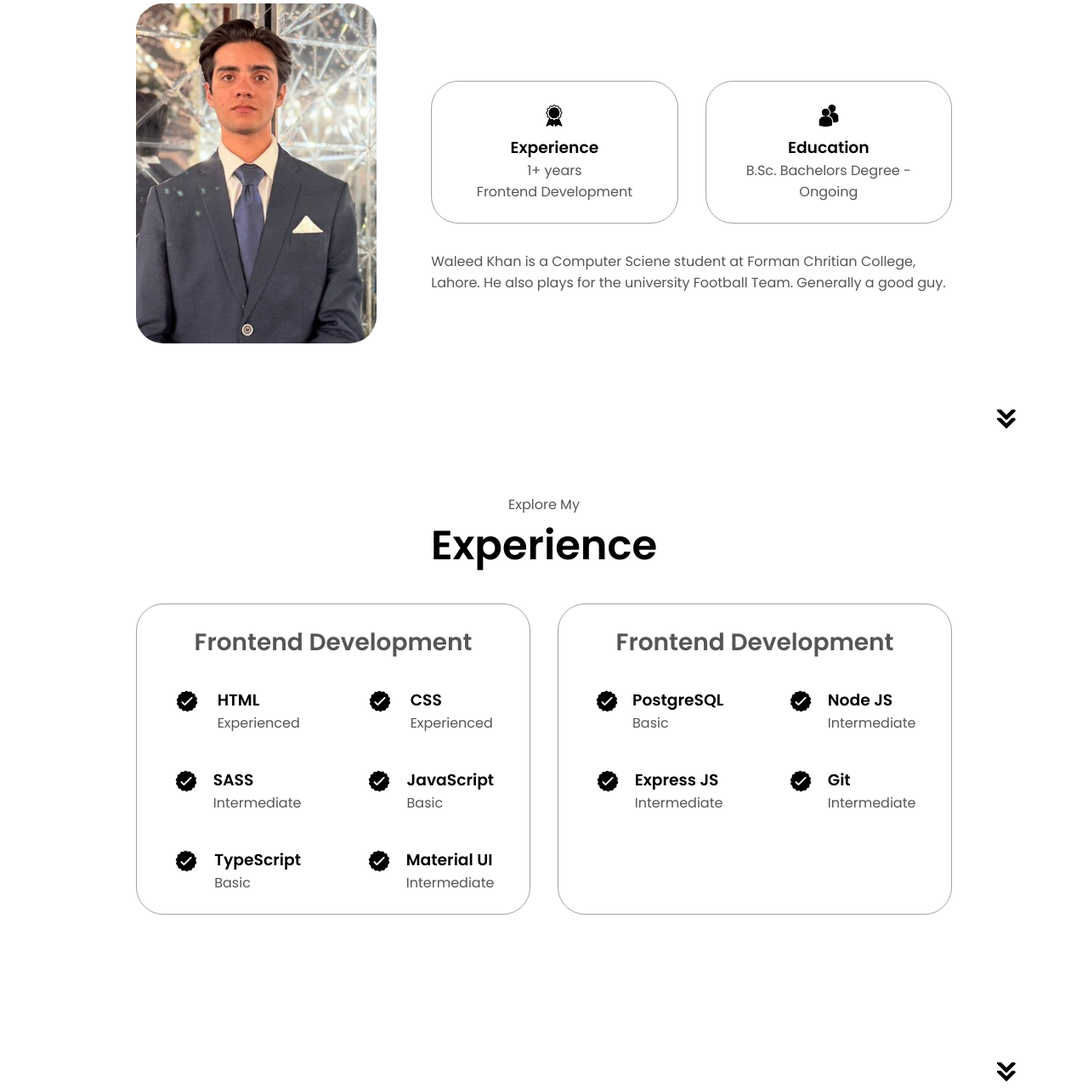
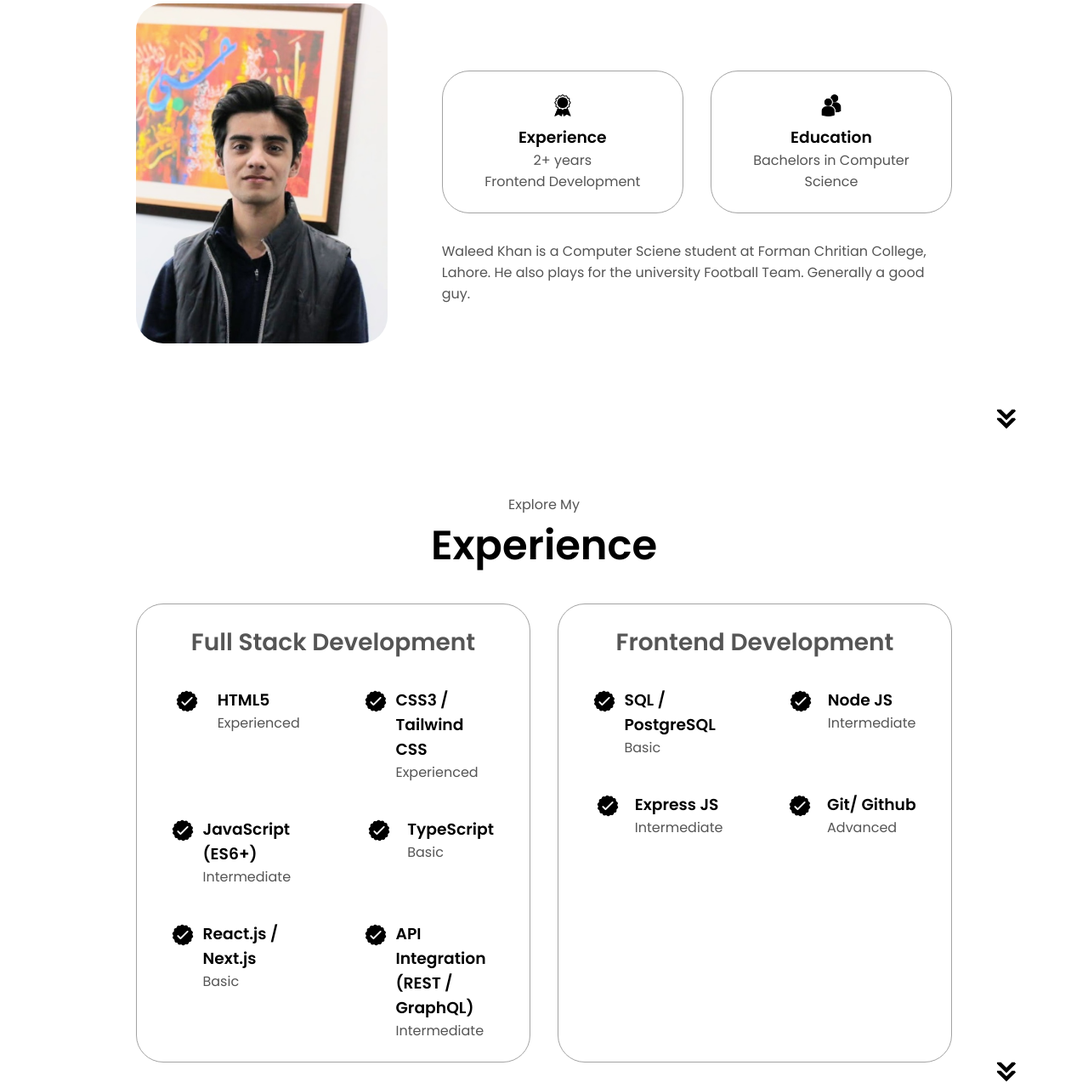
Before and after one commit to MuhammadWaleedAliKhanSherwani/Portfolio, a plain HTML site: page html-css-js-portfolio-tutorial-2-main/index.html in a window 1280 px wide. Shown: the part 1115-2395 px from the top of the page at 85% size. Drawn offline with Linux system fonts and the light colour scheme.

Commit message:
Final Touches

```diff
--- a/html-css-js-portfolio-tutorial-2-main/index.html
+++ b/html-css-js-portfolio-tutorial-2-main/index.html
@@ -48,7 +48,7 @@
         <div class="btn-container">
           <button
             class="btn btn-color-2"
-            onclick="window.open('./assets/resume-example.pdf')"
+            onclick="window.open('./assets/WaleedKhan-Resume.pdf')"
           >
             Download CV
           </button>
@@ -78,7 +78,7 @@
       <div class="section-container">
         <div class="section__pic-container">
           <img
-            src="./assets/Waleed 2.jpg"
+            src="./assets/WaleedPort.jpg"
             alt="Profile picture"
             class="about-pic"
           />
@@ -92,7 +92,7 @@
                 class="icon"
               />
               <h3>Experience</h3>
-              <p>1+ years <br />Frontend Development</p>
+              <p>2+ years <br />Frontend Development</p>
             </div>
             <div class="details-container">
               <img
@@ -101,7 +101,7 @@
                 class="icon"
               />
               <h3>Education</h3>
-              <p>B.Sc. Bachelors Degree - Ongoing</p>
+              <p>Bachelors in Computer Science</p>
             </div>
           </div>
           <div class="text-container">
@@ -124,7 +124,7 @@
       <div class="experience-details-container">
         <div class="about-containers">
           <div class="details-container">
-            <h2 class="experience-sub-title">Frontend Development</h2>
+            <h2 class="experience-sub-title">Full Stack Development</h2>
             <div class="article-container">
               <article>
                 <img
@@ -133,7 +133,7 @@
                   class="icon"
                 />
                 <div>
-                  <h3>HTML</h3>
+                  <h3>HTML5</h3>
                   <p>Experienced</p>
                 </div>
               </article>
@@ -144,7 +144,7 @@
                   class="icon"
                 />
                 <div>
-                  <h3>CSS</h3>
+                  <h3>CSS3 / Tailwind CSS</h3>
                   <p>Experienced</p>
                 </div>
               </article>
@@ -155,19 +155,8 @@
                   class="icon"
                 />
                 <div>
-                  <h3>SASS</h3>
+                  <h3>JavaScript (ES6+)</h3>
                   <p>Intermediate</p>
-                </div>
-              </article>
-              <article>
-                <img
-                  src="./assets/checkmark.png"
-                  alt="Experience icon"
-                  class="icon"
-                />
-                <div>
-                  <h3>JavaScript</h3>
-                  <p>Basic</p>
                 </div>
               </article>
               <article>
@@ -188,7 +177,18 @@
                   class="icon"
                 />
                 <div>
-                  <h3>Material UI</h3>
+                  <h3>React.js / Next.js</h3>
+                  <p>Basic</p>
+                </div>
+              </article>
+              <article>
+                <img
+                  src="./assets/checkmark.png"
+                  alt="Experience icon"
+                  class="icon"
+                />
+                <div>
+                  <h3>API Integration (REST / GraphQL)</h3>
                   <p>Intermediate</p>
                 </div>
               </article>
@@ -204,7 +204,7 @@
                   class="icon"
                 />
                 <div>
-                  <h3>PostgreSQL</h3>
+                  <h3>SQL / PostgreSQL</h3>
                   <p>Basic</p>
                 </div>
               </article>
@@ -237,8 +237,8 @@
                   class="icon"
                 />
                 <div>
-                  <h3>Git</h3>
-                  <p>Intermediate</p>
+                  <h3>Git/ Github</h3>
+                  <p>Advanced</p>
                 </div>
               </article>
             </div>
```
Also changed, not shown: html-css-js-portfolio-tutorial-2-main/assets/WaleedPort.jpg (added), html-css-js-portfolio-tutorial-2-main/assets/WaleedPortfolio.jpg (added), 1 other file.
